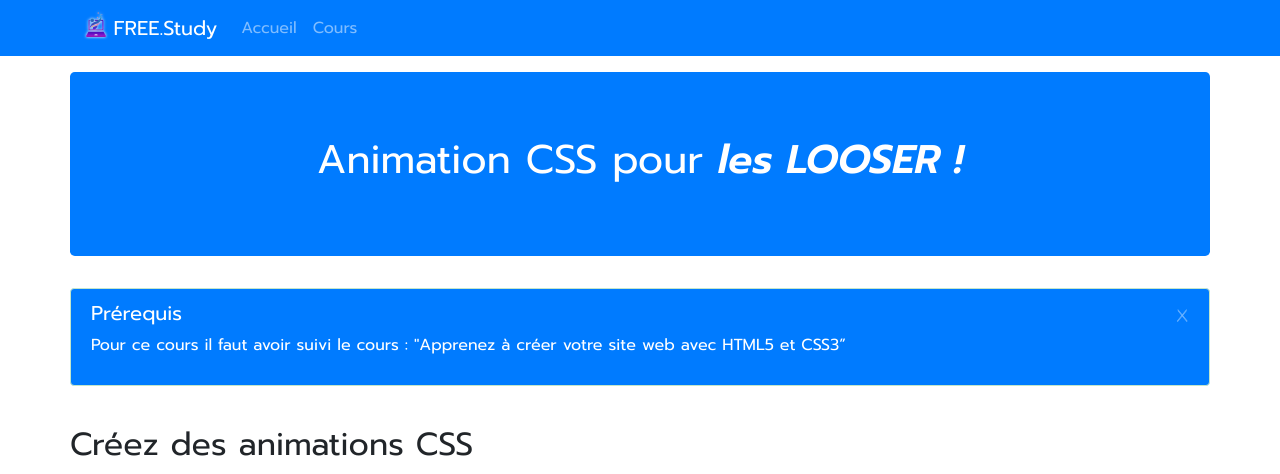
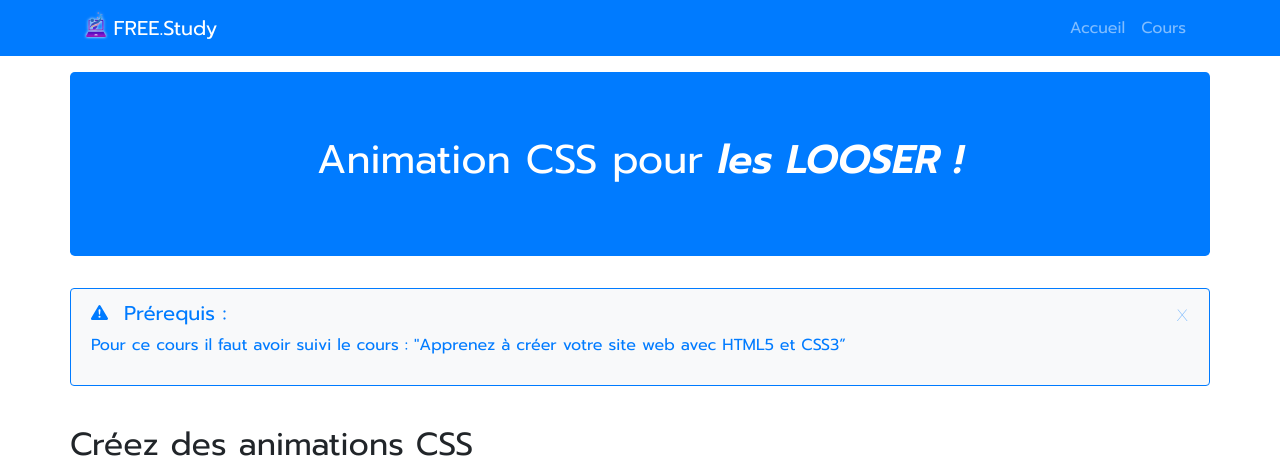
Before and after one commit to Anthonoir576/Projet-01_OpenClassRooms-BOOTSTRAP, a website: page details-cours.html in a window 1280 px wide. Shown: the top 474 px of the page. Drawn offline with nearby package versions, Linux system fonts and the light colour scheme.

Commit message:
quelque modif nav a gauche, alerte color, responsive ras

```diff
--- a/details-cours.html
+++ b/details-cours.html
@@ -38,7 +38,7 @@
                             <button class="navbar-toggler" type="button" data-toggle="collapse" data-target="#navbarContent">
                                 <span class="navbar-toggler-icon"></span>
                             </button>
-                            <div id="navbarContent" class="collapse navbar-collapse">
+                            <div id="navbarContent" class="collapse navbar-collapse justify-content-end">
                                 <ul class="navbar-nav">
                                     <li class="nav-item "><a href="index.html" class="nav-link">Accueil</a></li>
                                     <li class="nav-item "><a href="cours.html" class="nav-link">Cours</a></li>
@@ -68,13 +68,17 @@
                 </main>
             </div>
 
-            <div class="alert alert-success alert-dismissible fade show bg-primary text-white" role="alert">
-                <h5 class="alert-heading">Prérequis</h5>
+            <div class="alert alert-success alert-dismissible fade show bg-light text-primary border-primary col-12" role="alert">
+                <h5 class="alert-heading">
+                    <svg xmlns="http://www.w3.org/2000/svg" width="17" height="17" fill="currentColor" class="svg--modifier bi bi-exclamation-triangle-fill flex-shrink-0 me-2" viewBox="0 0 16 16" role="img" aria-label="Warning:">
+                    <path d="M8.982 1.566a1.13 1.13 0 0 0-1.96 0L.165 13.233c-.457.778.091 1.767.98 1.767h13.713c.889 0 1.438-.99.98-1.767L8.982 1.566zM8 5c.535 0 .954.462.9.995l-.35 3.507a.552.552 0 0 1-1.1 0L7.1 5.995A.905.905 0 0 1 8 5zm.002 6a1 1 0 1 1 0 2 1 1 0 0 1 0-2z"/>
+                    </svg>Prérequis :
+                </h5>
                 <p>Pour ce cours il faut avoir suivi le cours : <a href="#">"Apprenez à créer votre site web avec HTML5 et CSS3”</a></p>
-                <button type="button" class="close font-weight-lighter" data-dismiss="alert" aria-label="Close">
-                   <span aria-hidden="true">x</span>
+                <button type="button" class="close font-weight-lighter text-primary" data-dismiss="alert" aria-label="Close">
+                    <span aria-hidden="true">x</span>
                 </button>
-             </div>
+            </div>
 
             <br />
 
--- a/style.scss
+++ b/style.scss
@@ -214,17 +214,18 @@ footer {
 
 }
 
-.p--modifier {
-
-	margin-top: 1em;
-	text-decoration: underline;
-	font-size: 1.2em;
-
-}
-
 .carousel-control-prev-icon, .carousel-control-next-icon {
 
 	width: 21px;
 	height: 28px;
 
 }
+
+.svg--modifier {
+
+	position: relative;
+	bottom: 2px;
+
+	margin-right: 16px;
+
+}
```
Also changed, not shown: cours.html (+1 -1 lines), index.html (+7 -7 lines), style.css, 1 other file.
